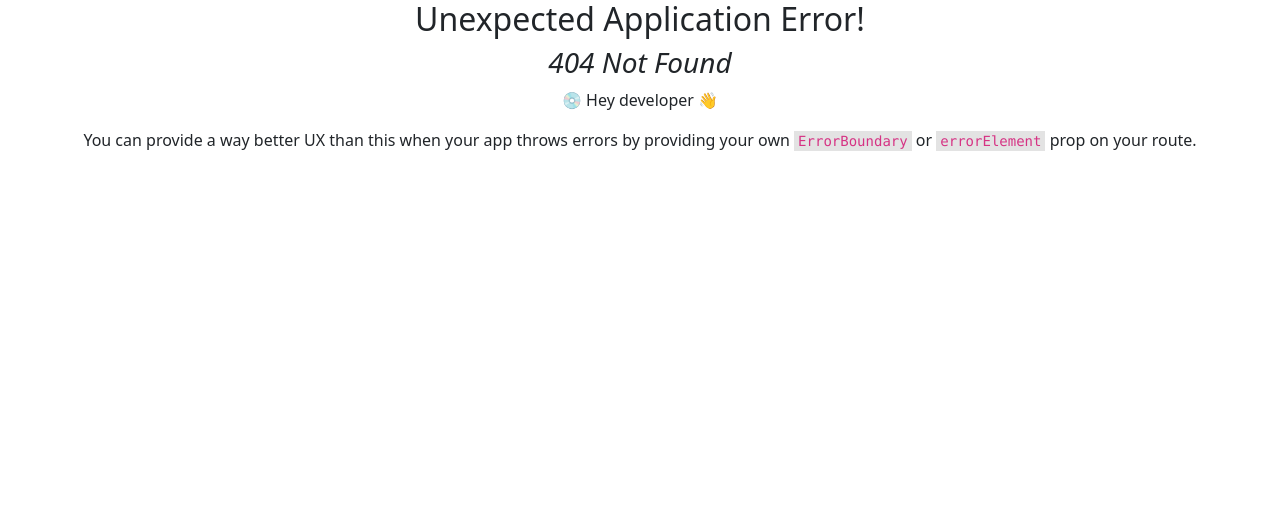
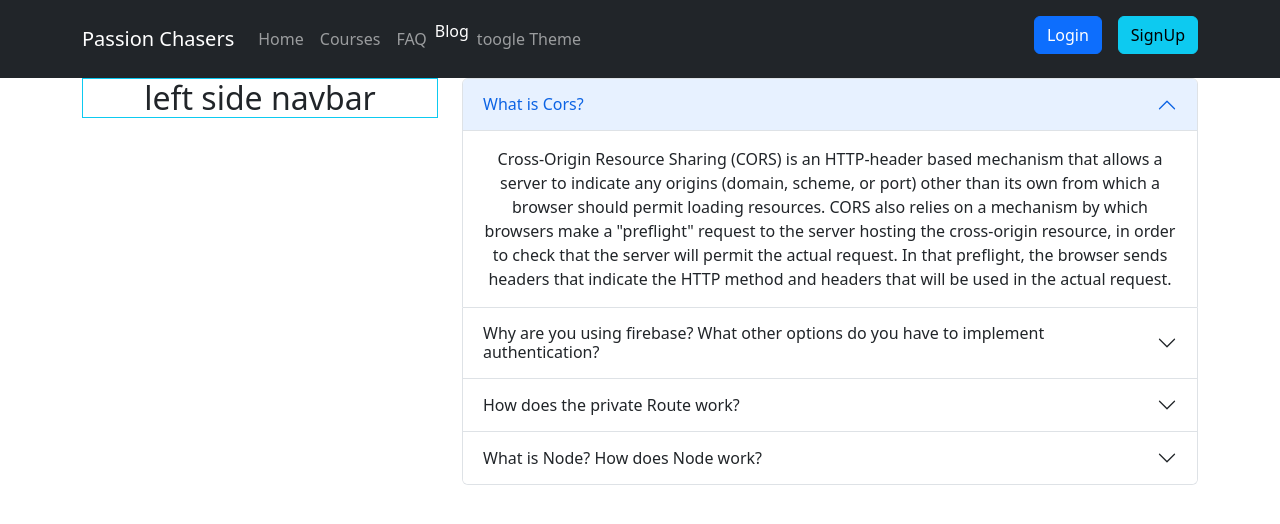
Before and after one commit to WebDevDibbo/Passion-Chasers, a React (Create React App) app: page /blog in a window 1280 px wide. Before the commit this address had no page. Shown: the top 524 px of the page. Built offline with nearby package versions, Linux system fonts and the light colour scheme.

Commit message:
blog section added

```diff
--- a/src/pages/Blog/Blog.js
+++ b/src/pages/Blog/Blog.js
@@ -1,11 +1,87 @@
-import React from 'react';
+import React from "react";
+import Accordion from "react-bootstrap/Accordion";
 
 const Blog = () => {
-    return (
-        <div>
-
-        </div>
-    );
+  return (
+    <div>
+      <Accordion defaultActiveKey="0">
+        <Accordion.Item eventKey="0">
+          <Accordion.Header>What is Cors?</Accordion.Header>
+          <Accordion.Body>
+            Cross-Origin Resource Sharing (CORS) is an HTTP-header based
+            mechanism that allows a server to indicate any origins (domain,
+            scheme, or port) other than its own from which a browser should
+            permit loading resources. CORS also relies on a mechanism by which
+            browsers make a "preflight" request to the server hosting the
+            cross-origin resource, in order to check that the server will permit
+            the actual request. In that preflight, the browser sends headers
+            that indicate the HTTP method and headers that will be used in the
+            actual request.
+          </Accordion.Body>
+        </Accordion.Item>
+        <Accordion.Item eventKey="1">
+          <Accordion.Header>
+            Why are you using firebase? What other options do you have to
+            implement authentication?
+          </Accordion.Header>
+          <Accordion.Body>
+            Firebase provides tools to grow your app and business, for startups
+            & global enterprises. Get your app up and running quickly & securely
+            with fully managed backend infrastructure. Release Apps Confidently.
+            Boost App Engagement. Customize Your App. Authentication is used by
+            a server when the server needs to know exactly who is accessing
+            their information or site. Authentication is used by a client when
+            the client needs to know that the server is system it claims to be.
+            In authentication, the user or computer has to prove its identity to
+            the server or client. Usually, authentication by a server entails
+            the use of a user name and password. Other ways to authenticate can
+            be through cards, retina scans, voice recognition, and fingerprints.
+            Authentication by a client usually involves the server giving a
+            certificate to the client in which a trusted third party such as
+            Verisign or Thawte states that the server belongs to the entity
+            (such as a bank) that the client expects it to. Authentication does
+            not determine what tasks the individual can do or what files the
+            individual can see. Authentication merely identifies and verifies
+            who the person or system is.
+          </Accordion.Body>
+        </Accordion.Item>
+        <Accordion.Item eventKey="2">
+          <Accordion.Header> How does the private Route work?</Accordion.Header>
+          <Accordion.Body>
+            Private Routes in React Router (also called Protected Routes)
+            require a user being authorized to visit a route (read: page). So if
+            a user is not authorized for a specific page, they cannot access it.
+            The most common example is authentication in a React application
+            where a user can only access the protected pages when they are
+            authorized (which means in this case being authenticated).
+            Authorization goes beyond authentication though. For example, a user
+            can also have roles and permissions which give a user access to
+            specific areas of the application.
+          </Accordion.Body>
+        </Accordion.Item>
+        <Accordion.Item eventKey="3">
+          <Accordion.Header>What is Node? How does Node work?</Accordion.Header>
+          <Accordion.Body>
+            Node.js is an open-source backend javascript runtime environment. It
+            is a used as backend service where javascript works on the
+            server-side of the application. This way javascript is used on both
+            frontend and backend. Node.js runs on chrome v8 engine which
+            converts javascript code into machine code, it is highly scalable,
+            lightweight, fast, and data-intensive. Working of Node.js: Node.js
+            accepts the request from the clients and sends the response, while
+            working with the request node.js handles them with a single thread.
+            To operate I/O operations or requests node.js use the concept of
+            threads. Thread is a sequence of instructions that the server needs
+            to perform. It runs parallel on the server to provide the
+            information to multiple clients. Node.js is an event loop
+            single-threaded language. It can handle concurrent requests with a
+            single thread without blocking it for one request. Node.js basically
+            works on two concept Asynchronous Non-blocking I/O
+          </Accordion.Body>
+        </Accordion.Item>
+      </Accordion>
+    </div>
+  );
 };
 
 export default Blog;
--- a/src/pages/Home/Home.js
+++ b/src/pages/Home/Home.js
@@ -3,7 +3,7 @@ import React from 'react';
 const Home = () => {
     return (
         <div>
-
+            <h2>this is home section</h2>
         </div>
     );
 };
--- a/src/pages/Login/Login.js
+++ b/src/pages/Login/Login.js
@@ -1,29 +1,52 @@
 import React from "react";
+import { ButtonGroup } from "react-bootstrap";
 import Button from "react-bootstrap/Button";
 import Form from "react-bootstrap/Form";
 import { Link } from "react-router-dom";
+import { FaGithub, FaGoogle} from "react-icons/fa";
+
 
 const Login = () => {
   return (
-    <div className="shadow mt-lg-5 mt-4 p-3 mb-4 border border-warning rounded h-100">
-      <Form>
-        <h2 className="text-center  text-dark py-4">Login Here</h2>
-        <Form.Group className="mb-3" controlId="formBasicEmail">
+    <div>
+      <Form className="shadow-lg bg-body mt-lg-5 mt-4 p-3 mb-4 rounded h-100">
+        <h2 className="text-center  text-dark py-4 fw-bolder">Login Here</h2>
+        <Form.Group className="mb-3 text-start" controlId="formBasicEmail">
           <Form.Label>Email address</Form.Label>
-          <Form.Control name="email" type="email" placeholder="Enter email" required />
+          <Form.Control
+            name="email"
+            type="email"
+            placeholder="Enter email"
+            required
+          />
         </Form.Group>
 
-        <Form.Group className="mb-3" controlId="formBasicPassword">
+        <Form.Group className="mb-3 text-start" controlId="formBasicPassword">
           <Form.Label>Password</Form.Label>
-          <Form.Control name="password" type="password" placeholder="Password" />
+          <Form.Control
+            name="password"
+            type="password"
+            placeholder="Password"
+          />
         </Form.Group>
 
-        <Button className="px-4" variant="primary" type="submit">
+        <Button className="px-4 mb-2" variant="primary" type="submit">
           login
         </Button>
+        <ButtonGroup vertical className="d-block w-50 mx-auto">
+        <Button className="mb-2" variant="outline-primary">
+          <FaGoogle></FaGoogle> Login with Google
+        </Button>
+        <Button variant="outline-dark">
+         <FaGithub></FaGithub> Login with Github
+        </Button>
+      </ButtonGroup>
       </Form>
-      <p className="mt-4">New to Passion Chasers? <Link to='/register'>Create a New Account</Link> </p>
-      </div>
+      <p className="mt-4">
+        New to Passion Chasers? <Link to="/register">Create a New Account</Link>{" "}
+      </p>
+
+    </div>
   );
 };
 
--- a/src/pages/Register/Register.js
+++ b/src/pages/Register/Register.js
@@ -1,4 +1,4 @@
-import React from 'react';
+import React from "react";
 import Button from "react-bootstrap/Button";
 import Form from "react-bootstrap/Form";
 import { Link } from "react-router-dom";
@@ -6,34 +6,47 @@ import { Link } from "react-router-dom";
 const Register = () => {
   return (
     <div>
-            <div className="shadow mt-lg-5 mt-4 p-3 mb-4 border border-warning rounded h-100">
-      <Form>
-        <h2 className="text-center  text-dark py-4">SignUp</h2>
-        <Form.Group className="mb-3" controlId="formBasicEmail">
+      <Form className="shadow-lg bg-body mt-lg-2 mt-4 p-3 mb-4 rounded h-100">
+        <h2 className="text-center fw-bolder  text-dark py-4">SignUp</h2>
+        <Form.Group className="mb-3 text-start" controlId="formBasicEmail">
           <Form.Label>Name</Form.Label>
-          <Form.Control name="name" type="text" placeholder="Enter your name" required />
+          <Form.Control
+            name="name"
+            type="text"
+            placeholder="Enter your name"
+            required
+          />
         </Form.Group>
-        <Form.Group className="mb-3" controlId="formBasicEmail">
+        <Form.Group className="mb-3 text-start" controlId="formBasicEmail">
           <Form.Label>Photo URL</Form.Label>
           <Form.Control name="photoURL" type="text" placeholder="Photo URL" />
         </Form.Group>
-        <Form.Group className="mb-3" controlId="formBasicEmail">
+        <Form.Group className="mb-3 text-start" controlId="formBasicEmail">
           <Form.Label>Email address</Form.Label>
-          <Form.Control name="email" type="email" placeholder="Enter email" required />
+          <Form.Control
+            name="email"
+            type="email"
+            placeholder="Enter email"
+            required
+          />
         </Form.Group>
 
-        <Form.Group className="mb-3" controlId="formBasicPassword">
+        <Form.Group className="mb-3 text-start" controlId="formBasicPassword">
           <Form.Label>Password</Form.Label>
-          <Form.Control name="password" type="password" placeholder="Password" />
+          <Form.Control
+            name="password"
+            type="password"
+            placeholder="Password"
+          />
         </Form.Group>
 
         <Button className="px-4" variant="primary" type="submit">
           Sign Up
         </Button>
       </Form>
-      <p className="mt-4">Already have an account? <Link to='/login'>login</Link> </p>
-      </div>
-
+      <p className="mt-4">
+        Already have an account? <Link to="/login">login</Link>{" "}
+      </p>
     </div>
   );
 };
--- a/src/pages/Shared/Header/Header.js
+++ b/src/pages/Shared/Header/Header.js
@@ -8,17 +8,19 @@ import { Link } from 'react-router-dom';
 const Header = () => {
     return (
         <Navbar collapseOnSelect expand="lg" bg="dark" variant="dark">
-      <Container>
+      <Container className='text-start'>
         <Navbar.Brand href="#home">Passion Chasers</Navbar.Brand>
         <Navbar.Toggle aria-controls="responsive-navbar-nav" />
         <Navbar.Collapse id="responsive-navbar-nav">
           <Nav className="me-auto">
-            <Nav.Link href="#features">Courses</Nav.Link>
-            <Nav.Link href="#pricing">FAQ</Nav.Link>
+            <Nav.Link >Home</Nav.Link>
+            <Nav.Link >Courses</Nav.Link>
+            <Nav.Link >FAQ</Nav.Link>
+            <Link to='/blog' className='text-decoration-none text-white'>Blog</Link>
             <Nav.Link>toogle Theme</Nav.Link>
           </Nav>
-          <Nav className='mt-sm-2'>
-            <Link className='mb-sm-2 me-lg-3' to='/login'>
+          <Nav className='mt-2'>
+            <Link className='mb-sm-3 mb-3  me-lg-3' to='/login'>
                 <Button variant="primary">Login</Button>
             </Link>
             <Link className='hover-warning' to='/register'>
```
Also changed, not shown: src/Routes/Routes/Routes.js (+7 -0 lines). Lines whose indentation alone changed are shown as unchanged.
